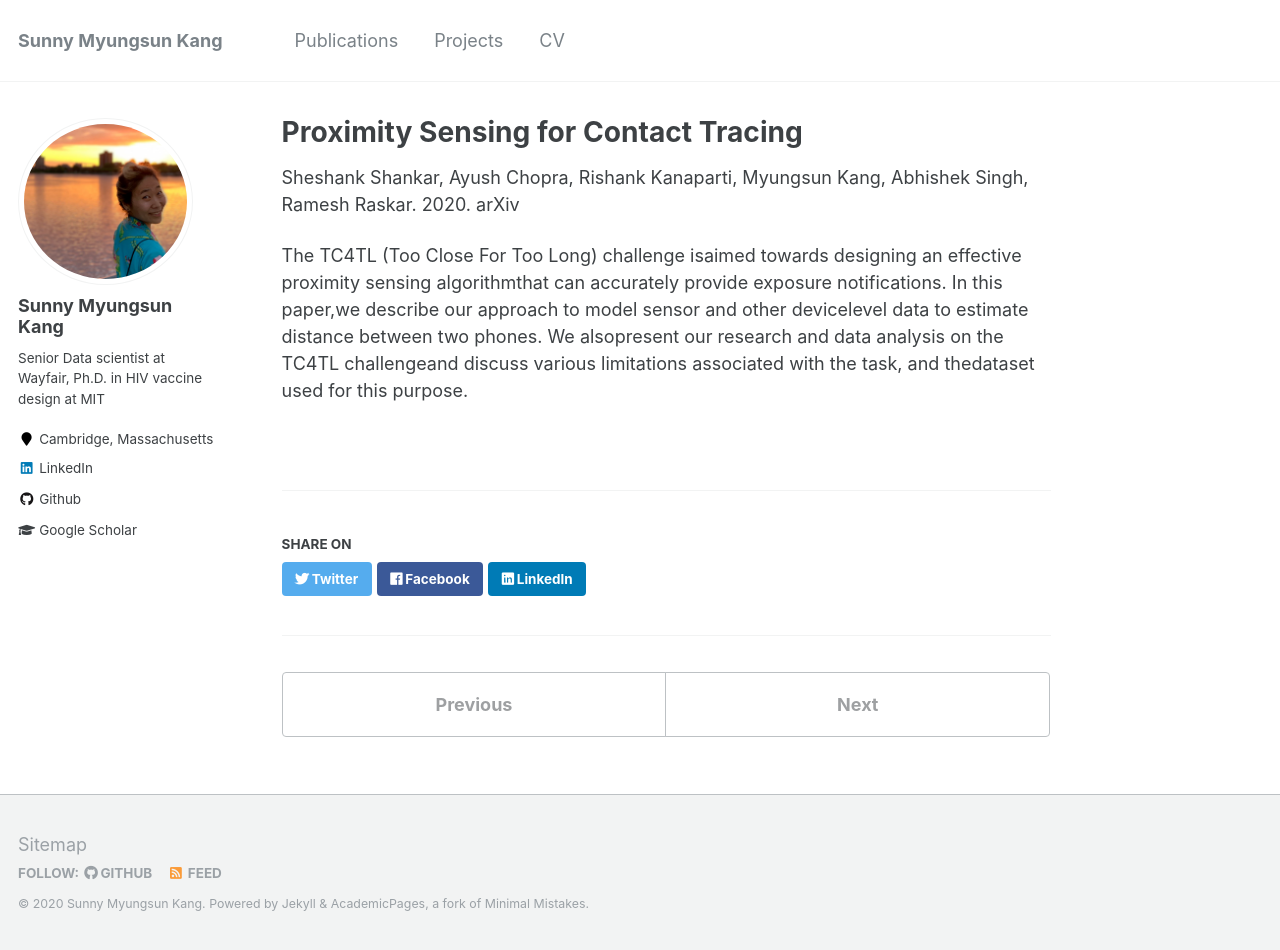
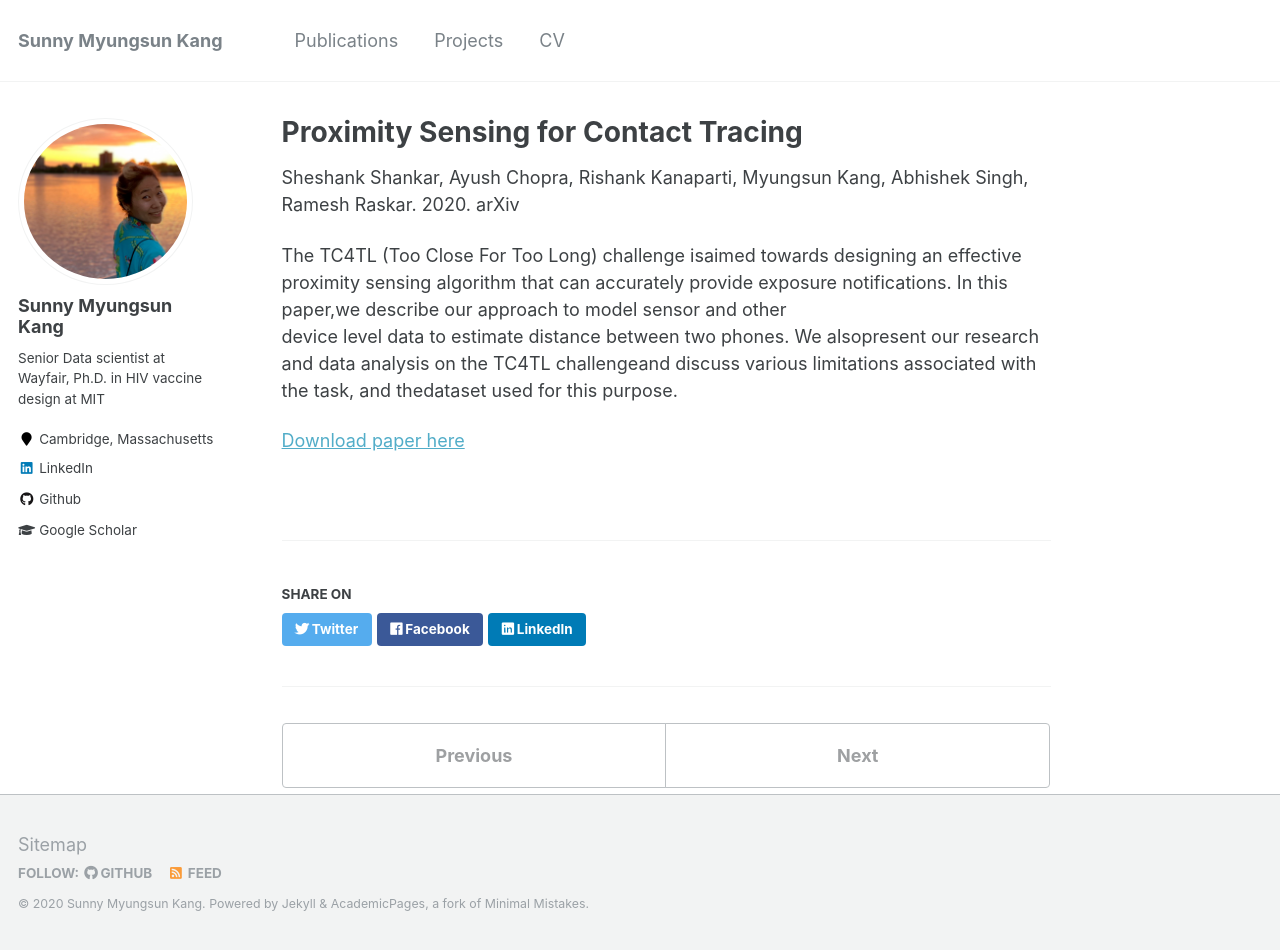
Before and after one commit to sunnnymskang/sunnnymskang.github.io, a Jekyll site: the page built from _publications/2015-10-01-paper-title-number-3.md, in a window 1280 px wide and 950 px high. Built offline with Jekyll 4.4.1, drawn with Linux system fonts in a browser that asks for light colours.

Commit message:
add the publications

```diff
--- a/_publications/2015-10-01-paper-title-number-3.md
+++ b/_publications/2015-10-01-paper-title-number-3.md
@@ -8,4 +8,9 @@ venue: ''
 paperurl: ''
 citation: 'Sheshank Shankar, Ayush Chopra, Rishank Kanaparti, Myungsun Kang, Abhishek Singh, Ramesh Raskar. 2020. arXiv'
 ---
-The TC4TL (Too Close For Too Long) challenge isaimed towards designing an effective proximity sensing algorithmthat can accurately provide exposure notifications. In this paper,we  describe  our  approach  to  model  sensor  and  other  devicelevel  data  to  estimate  distance  between  two  phones.  We  alsopresent our research and data analysis on the TC4TL challengeand discuss various limitations associated with the task, and thedataset  used  for  this  purpose.
+The TC4TL (Too Close For Too Long) challenge isaimed towards designing an effective proximity sensing algorithm that can
+ accurately provide exposure notifications. In this paper,we  describe  our  approach  to  model  sensor  and  other
+ device level  data  to  estimate  distance  between  two  phones.  We  alsopresent our research and data analysis on
+ the TC4TL challengeand discuss various limitations associated with the task, and thedataset  used  for  this  purpose.
+
+[Download paper here](https://arxiv.org/pdf/2009.04991.pdf)
```
